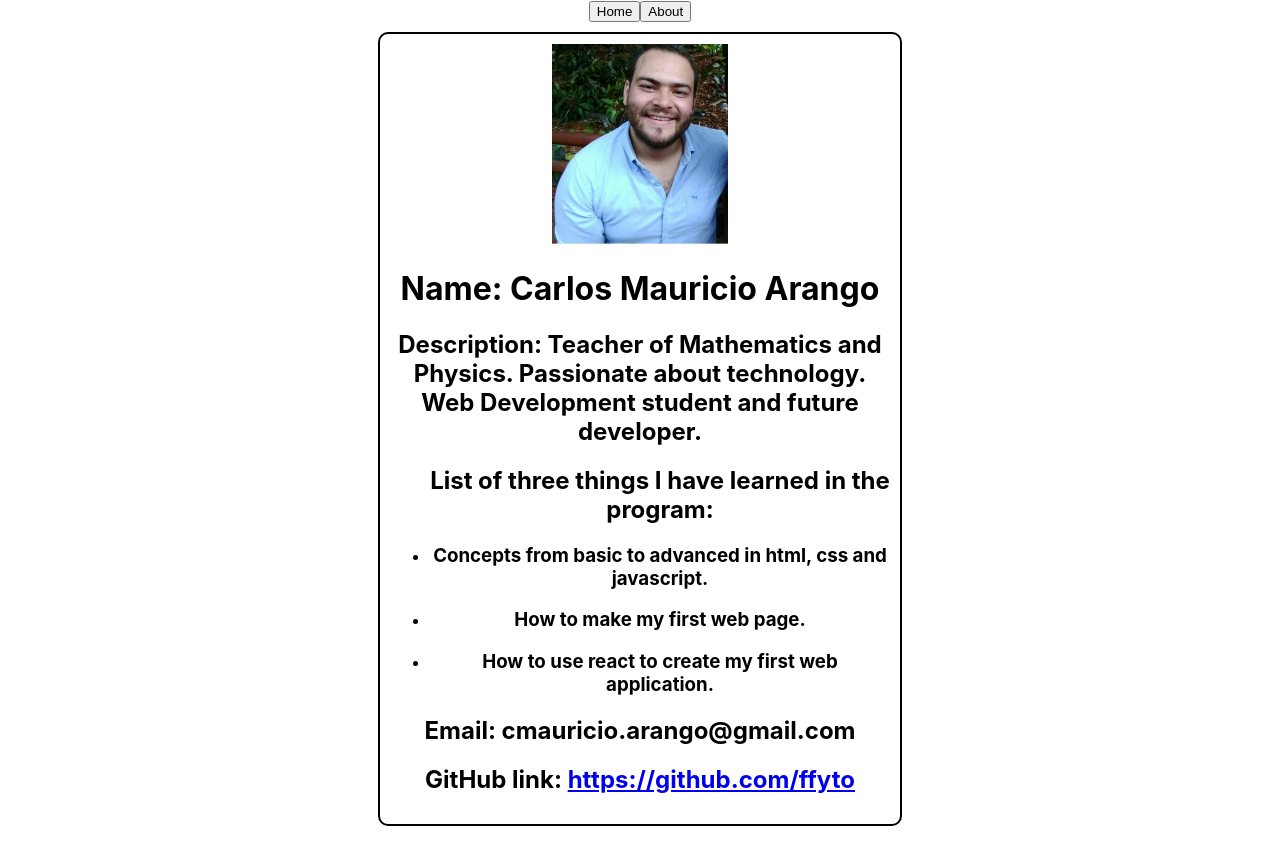
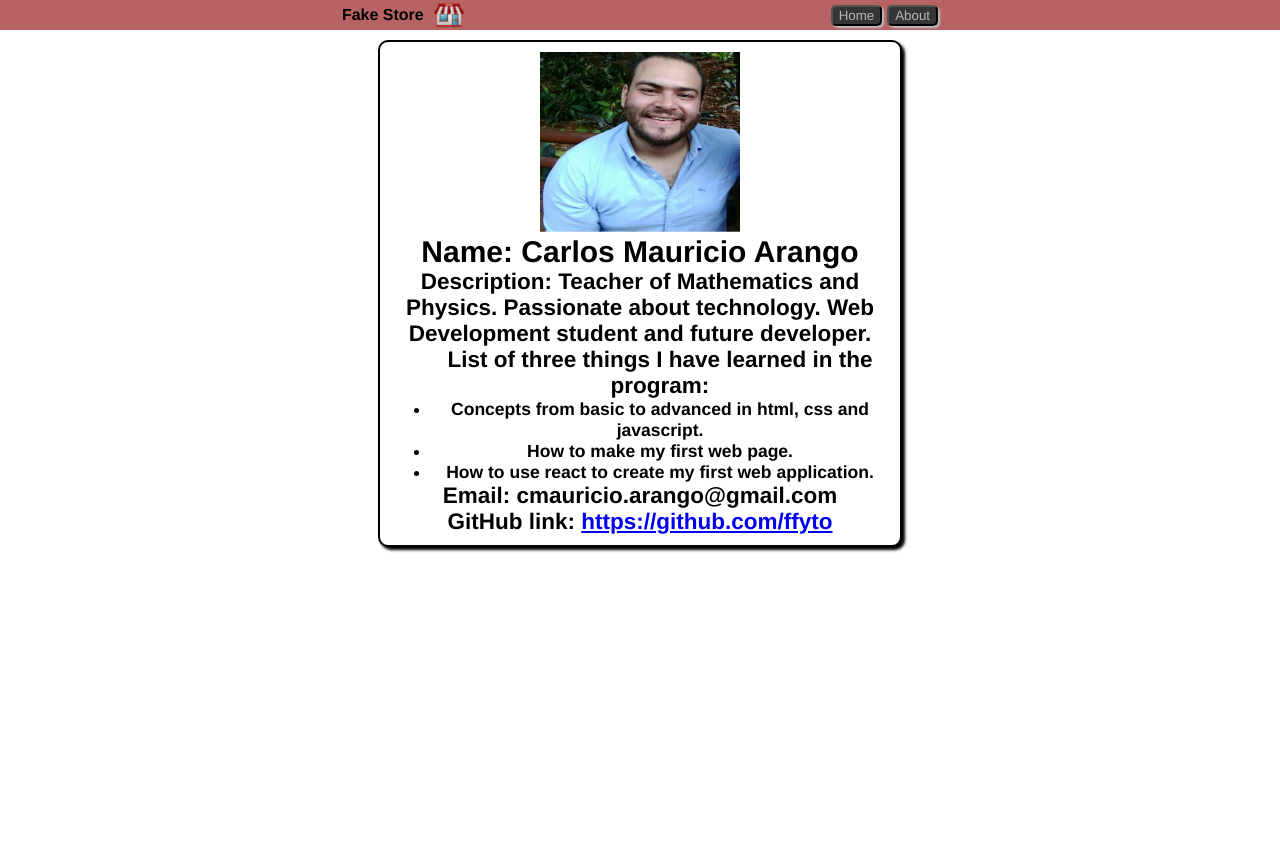
Before and after one commit to ffyto/assessment, a React (Create React App) app: page /about in a window 1280 px wide. After the commit the page ends 800 px from the top, so only its background shows below. Built offline with nearby package versions, Linux system fonts and the light colour scheme.

Commit message:
feat: adding counter and applying styles

```diff
--- a/src/App.css
+++ b/src/App.css
@@ -1,30 +1,60 @@
+*{
+	text-align: center;
+	font-family:'Franklin Gothic Medium', 'Arial Narrow', Arial, sans-serif;
+	margin: auto;
+}
 .home {
-	display: inline-flexbox;
-	height: 100vh;
-	width: auto;
-	text-align: center
+	display: flex;
+	flex-wrap: wrap;
+	height: 100%;
+	width: 100%;
+	align-items: stretch;
+	justify-content: space-evenly;
+	background-color: rgb(224, 218, 218);
+	flex-direction: row;
 }
 .home_productCard, .detail_productCard, .about_container {
+	font-size: 15px;
 	text-align: center;
 	box-shadow: 10px;
-	height: auto;
-	width: auto;
-	max-width: 500px;
-	border: 2px solid black;
-	border-radius: 10px;
+	height: 400px;
+	width: 400px;
+	box-shadow: 3px 3px 3px ;
+	border-radius: 50px;
 	margin-bottom: 20px;
 	margin-left: auto;
 	margin-right: auto;
 	margin-top: 10px;
-	padding: 10px;
+	padding: 20px;
+	background-color: rgb(255, 255, 255);
 }
+.detail_productCard {
+	font-size: 15px;
+	text-align: center;
+	box-shadow: 10px;
+	border: 1px solid beige;
+	height: auto;
+	width: auto;
+	max-width: 1000px;
+	box-shadow: 3px 3px 3px ;
+	border-radius: 50px;
+	margin-left: auto;
+	margin-right: auto;
+	margin-top: 50px;
+	padding: 20px;
+	background-color: rgb(255, 255, 255);
+	font-size: larger;
+}
+
 .home_productCard_image, .detail_productCard_image, .about_image {
+	width: 200px;
+	height: 180px;
+}
+.detail_productCard_image {
 	width: auto;
 	height: auto;
-	min-height: 100px;
-	min-width: 100px;
-	max-width: 200px;
-	max-height: 200px;
+	max-width: 500px;
+	max-height: 500px;
 }
 .about_container {
 	text-align: center;
@@ -41,5 +71,45 @@
 	padding: 10px;
 }
 .header__nav {
+	height: auto;
+	width: 100%;
+	display: inline-flex;
 	text-align: center;
+	justify-content: space-around;
+	background-color: rgb(183, 99, 99);
+	vertical-align: middle;
 }
+
+.productCard_footer {
+	display: flex;
+	border: solid rgb(215, 202, 202) 1px;
+	background-color: rgb(215, 202, 202);
+	justify-content: space-around;
+	height: auto;
+	min-height: 30px;
+	vertical-align: middle;
+	border-radius: 5px;
+}
+
+.nav-logo {
+	height: 30px;
+	width: 30px;
+	margin-left: 10px;
+}
+
+.header__nav__title {
+	display: inline-flex;
+	padding: auto;
+}
+
+.header__nav__buttons {
+	margin-left: 20px;
+}
+
+button {
+	background-color: rgb(53, 53, 55);
+	border-radius: 5px;
+	box-shadow: 2px 2px 2px rgb(188, 188, 193);
+	color: rgb(186, 179, 179);
+	margin-left: 5px;
+}
--- /dev/null
+++ b/src/components/detailButton.jsx
@@ -0,0 +1,18 @@
+import PropTypes from 'prop-types';
+import { Link } from 'react-router-dom';
+
+function DetailButton({ product }) {
+	return (
+		<div>
+			<Link to={`/products/${product.id}`}>
+				<button type='button'>Go to Detail</button>
+			</Link>
+		</div>
+	);
+}
+
+export default DetailButton;
+
+DetailButton.propTypes = {
+	product: PropTypes.shape().isRequired,
+};
--- a/src/components/navBar.jsx
+++ b/src/components/navBar.jsx
@@ -2,7 +2,12 @@ import { NavLink } from 'react-router-dom';
 
 function NavBar() {
 	return (
-		<nav className='header__nav'>
+		<div className='header__nav'>
+			<span className='header__nav__title'>
+				<strong>Fake Store</strong>
+				<img src='./logo192.png' alt='' className='nav-logo' />
+			</span>
+			<nav className='header__nav__buttons'>
 				<NavLink to='/'>
 					<button type='button'>Home</button>
 				</NavLink>
@@ -10,6 +15,7 @@ function NavBar() {
 					<button type='button'>About</button>
 				</NavLink>
 			</nav>
+		</div>
 	);
 }
 
--- a/src/components/productCard.jsx
+++ b/src/components/productCard.jsx
@@ -1,22 +1,26 @@
 import PropTypes from 'prop-types';
-import { Link } from 'react-router-dom';
+import Timer from './timer';
+import DetailButton from './detailButton';
 
 function ProductCard({ product }) {
 	return (
 		<div className='home_productCard'>
 			<img src={product.image} alt='' className='home_productCard_image' />
+			<br />
+			<br />
 			<h2>{product.title}</h2>
-			<Link to={`/products/${product.id}`}>
-				<button type='button' className=''>
-					Go to Detail
-				</button>
-			</Link>
+			<br />
+			<h2>{`Price: $${product.price}`}</h2>
+			<br />
+			<div className='productCard_footer'>
+				<Timer time={Math.floor(Math.random() * 180)} />
+				<DetailButton product={product} />
+			</div>
 		</div>
 	);
 }
 
 export default ProductCard;
-
 ProductCard.propTypes = {
 	product: PropTypes.shape().isRequired,
 };
--- /dev/null
+++ b/src/components/timer.jsx
@@ -0,0 +1,30 @@
+import PropTypes from 'prop-types';
+import { useState, useEffect } from 'react';
+
+function Timer({ time }) {
+	const [timeLeft, setTimeLeft] = useState(time);
+	const minutes = Math.floor(timeLeft / 60);
+	const seconds = timeLeft - minutes * 60;
+
+	useEffect(() => {
+		const intervalId = setInterval(() => {
+			if (timeLeft >= 1) {
+				setTimeLeft(timeLeft - 1);
+			}
+		}, 1000);
+
+		return () => clearInterval(intervalId);
+	}, [timeLeft]);
+	return (
+		<div>
+			<span className='timer'>
+				Deal expires in: 0{minutes}:{seconds >= 10 ? seconds : `0${seconds}`}
+			</span>
+		</div>
+	);
+}
+export default Timer;
+
+Timer.propTypes = {
+	time: PropTypes.number.isRequired,
+};
--- a/src/pages/home/index.jsx
+++ b/src/pages/home/index.jsx
@@ -15,8 +15,8 @@ function HomePage() {
 	return (
 		<div>
 			<NavBar />
+			<h1>Products</h1>
 			<div className='home'>
-				<h1>Products</h1>
 				{products.map(product => (
 					<ProductCard product={product} key={product.id} />
 				))}
--- a/src/pages/productDetail/index.jsx
+++ b/src/pages/productDetail/index.jsx
@@ -25,8 +25,13 @@ function ProductDetail() {
 							className='detail_productCard_image'
 						/>
 						<h1>{`Product: ${product.title}`}</h1>
+						<br />
 						<h2>{`Price: $${product.price}`}</h2>
+						<br />
+						<br />
 						<h2>{`Category: ${product.category}`}</h2>
+						<br />
+						<br />
 						<h2>{`Description: ${product.description}`}</h2>
 					</>
 				) : (
```
Also changed, not shown: public/logo192.png (added). Lines whose indentation alone changed are shown as unchanged.
